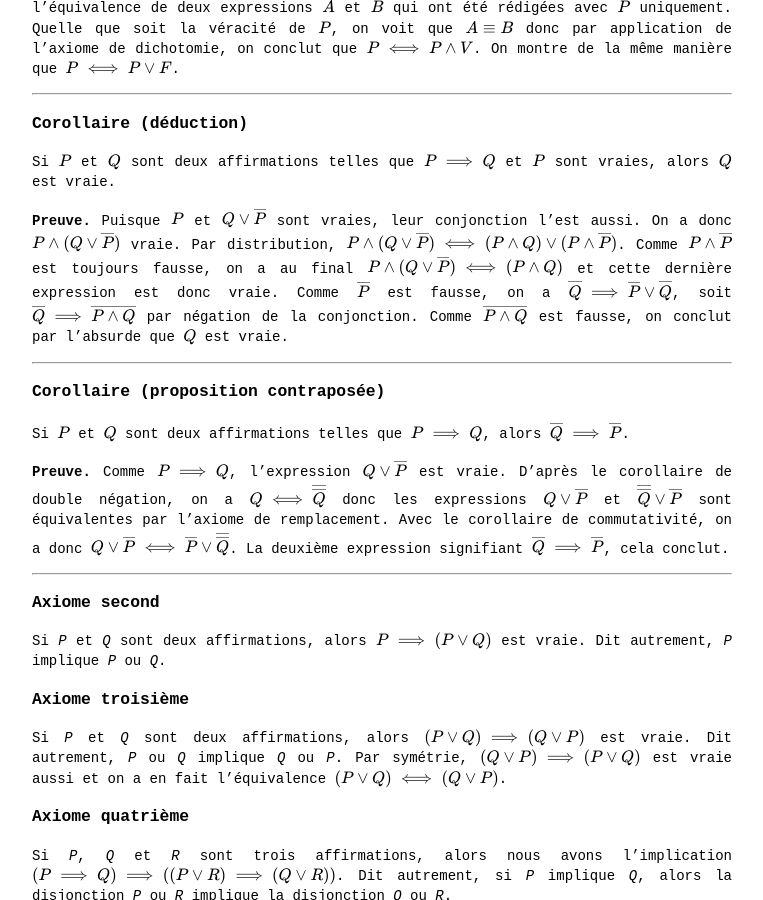
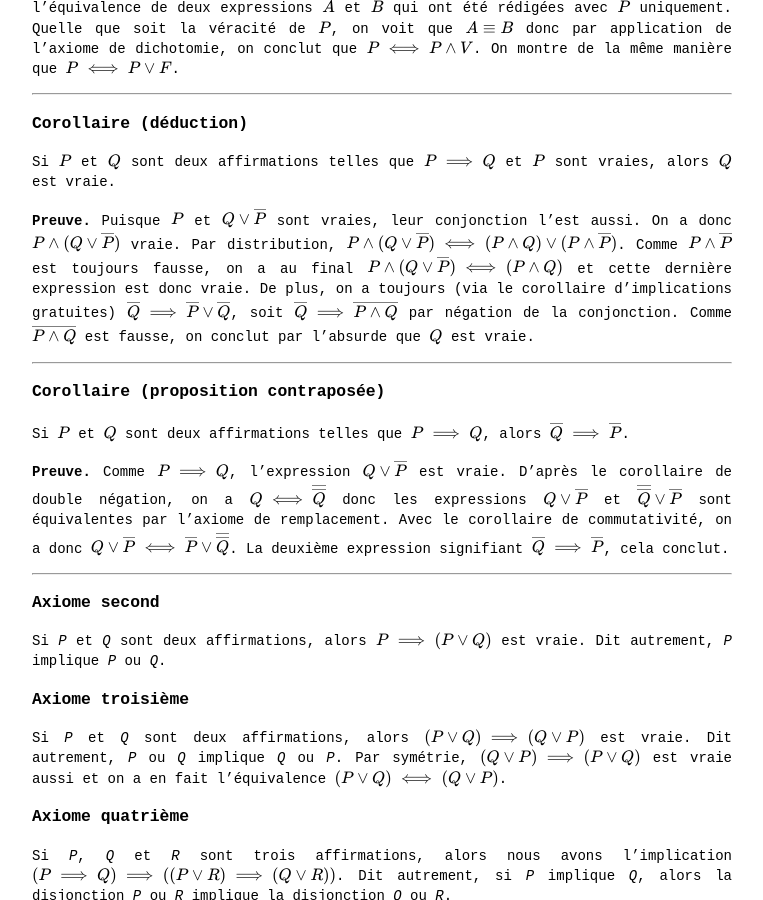
Before and after one commit to Thrallherd/AlgebraExNihilo, a Jekyll site: the page built from logic_cor.md, in a window 1280 px wide and 900 px high, scrolled down 1962 px. Shown: the whole window, without its empty margins (258-1021 px from the left). Built offline with Jekyll 4.4.1, drawn with Linux system fonts in a browser that asks for light colours; formulas are drawn with MathJax 3.

Commit message:
Update logic_cor.md

```diff
--- a/logic_cor.md
+++ b/logic_cor.md
@@ -74,7 +74,7 @@
 Si $$P$$ et $$Q$$ sont deux affirmations telles que $$P \implies Q$$ et $$P$$ sont vraies, alors $$Q$$ est vraie.
 
 
-**Preuve.** Puisque $$P$$ et $$Q \lor \overline P$$ sont vraies, leur conjonction l'est aussi. On a donc $$P \land (Q \lor \overline P)$$ vraie. Par distribution, $$P \land (Q \lor \overline P) \iff (P \land Q) \lor (P \land \overline{P})$$. Comme $$P \land \overline{P}$$ est toujours fausse, on a au final $$P \land (Q \lor \overline P) \iff (P \land Q)$$ et cette dernière expression est donc vraie. Comme $$\overline P$$ est fausse, on a $$\overline{Q} \implies \overline{P} \lor \overline{Q}$$, soit $$\overline{Q} \implies \overline{P \land Q}$$ par négation de la conjonction. Comme $$\overline{P \land Q}$$ est fausse, on conclut par l'absurde que $$Q$$ est vraie.
+**Preuve.** Puisque $$P$$ et $$Q \lor \overline P$$ sont vraies, leur conjonction l'est aussi. On a donc $$P \land (Q \lor \overline P)$$ vraie. Par distribution, $$P \land (Q \lor \overline P) \iff (P \land Q) \lor (P \land \overline{P})$$. Comme $$P \land \overline{P}$$ est toujours fausse, on a au final $$P \land (Q \lor \overline P) \iff (P \land Q)$$ et cette dernière expression est donc vraie. De plus, on a toujours (via le corollaire d'implications gratuites) $$\overline{Q} \implies \overline{P} \lor \overline{Q}$$, soit $$\overline{Q} \implies \overline{P \land Q}$$ par négation de la conjonction. Comme $$\overline{P \land Q}$$ est fausse, on conclut par l'absurde que $$Q$$ est vraie.
 
 
 _____
```
